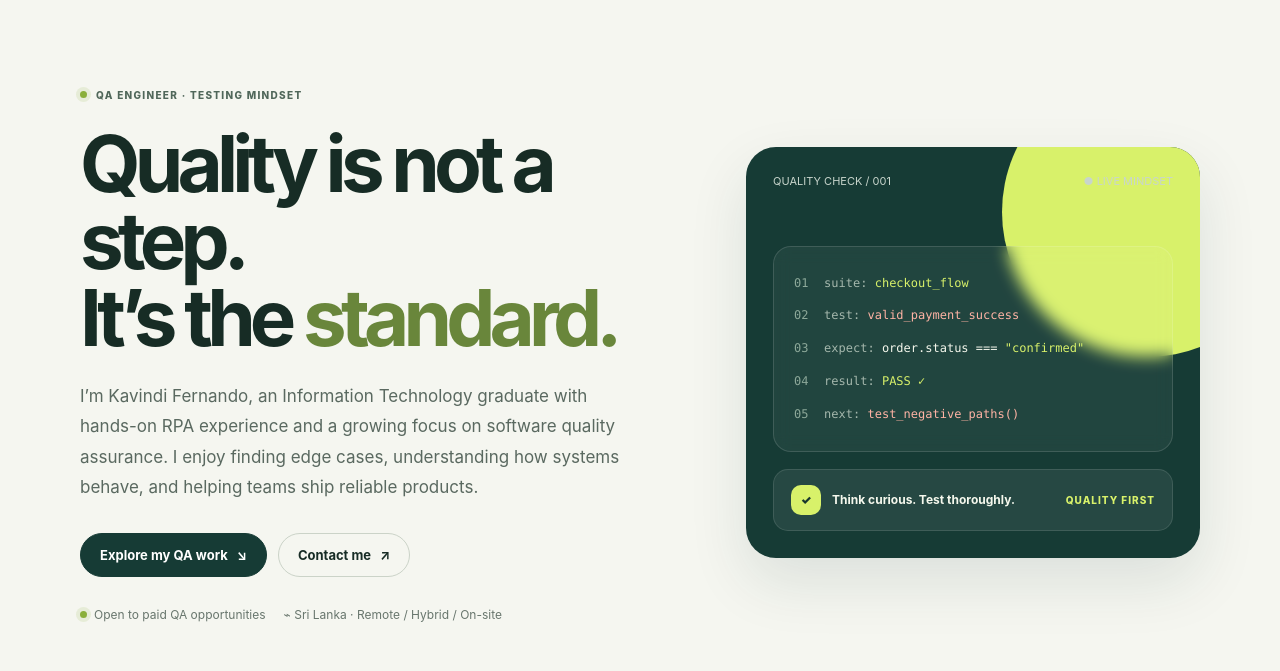
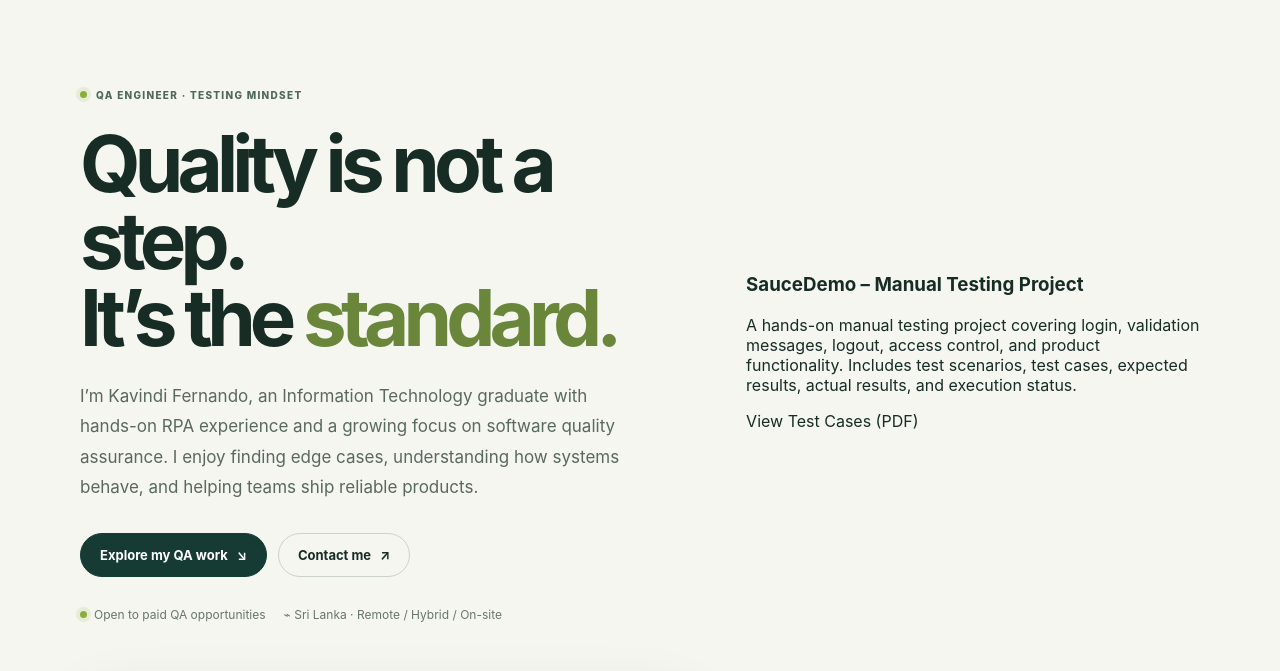
Before and after one commit to skfernando6/Kavindi-Fernando-Portfolio, a plain HTML site: page index.html in a window 1280 px wide. Shown: the part 86-757 px from the top of the page. Drawn offline with Linux system fonts and the light colour scheme.

Commit message:
Update index.html

```diff
--- a/index.html
+++ b/index.html
@@ -142,6 +142,19 @@ footer { padding:28px 0 38px;display:flex;justify-content:space-between;gap:20px
         <div class="actions"><a class="button" href="#work">Explore my QA work <span>↘</span></a><a class="button secondary" href="#contact">Contact me <span>↗</span></a></div>
         <div class="meta-row"><span><span class="dot"></span> Open to paid QA opportunities</span><span>⌁ Sri Lanka · Remote / Hybrid / On-site</span></div>
       </div>
+      <div class="project-card">
+  <h3>SauceDemo – Manual Testing Project</h3>
+  <p>
+    A hands-on manual testing project covering login,
+    validation messages, logout, access control, and
+    product functionality. Includes test scenarios,
+    test cases, expected results, actual results, and
+    execution status.
+  </p>
+  <a href="SauceDemo_Manual_Test_Cases.pdf" target="_blank">
+    View Test Cases (PDF)
+  </a>
+</div>
       <div class="hero-art" aria-label="Illustration of a software test report">
         <div class="art-top"><span>QUALITY CHECK / 001</span><span>● LIVE MINDSET</span></div>
         <div class="art-code">
```
